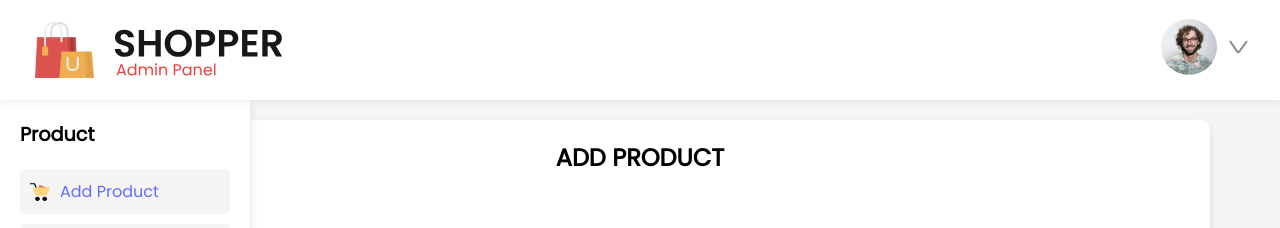
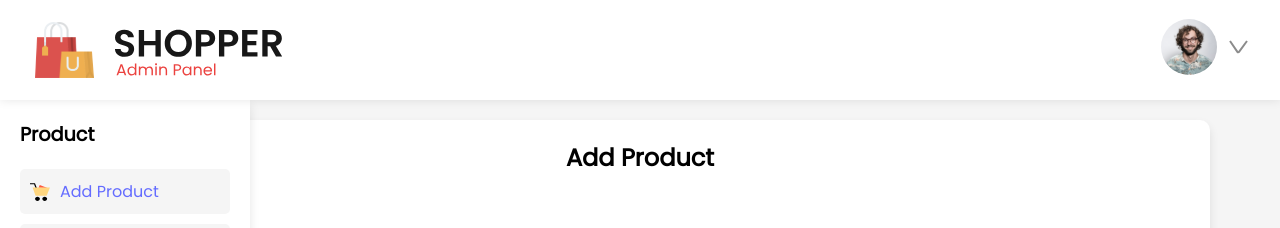
Before and after one commit to ArnaldoGonzalez81318/React-E-Commerce, a React (Vite) app in the folder admin/: page /add-product in a window 1280 px wide. Shown: the top 228 px of the page. Built offline with nearby package versions, Linux system fonts and the light colour scheme.

Commit message:
Update AddProduct.css

```diff
--- a/admin/src/Components/AddProduct/AddProduct.css
+++ b/admin/src/Components/AddProduct/AddProduct.css
@@ -18,7 +18,7 @@
   font-weight: 600;
   color: #000;
   text-align: center;
-  text-transform: uppercase;
+  text-transform: capitalize;
 }
 
 .add-product-form {
@@ -35,6 +35,7 @@
 
 .add-product-form-group-row {
   display: flex;
+  flex-wrap: wrap;
   gap: 20px;
 }
 
```
